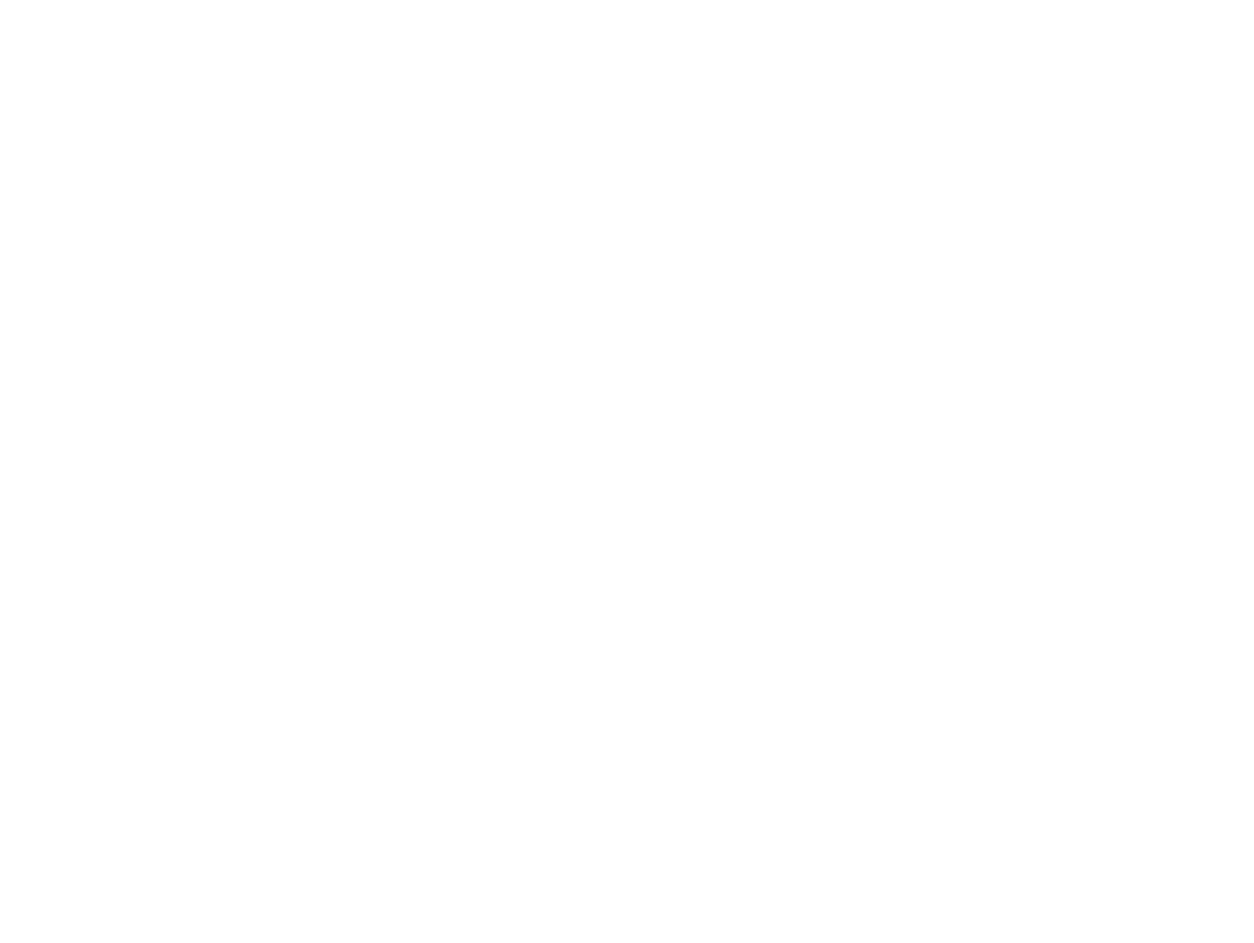
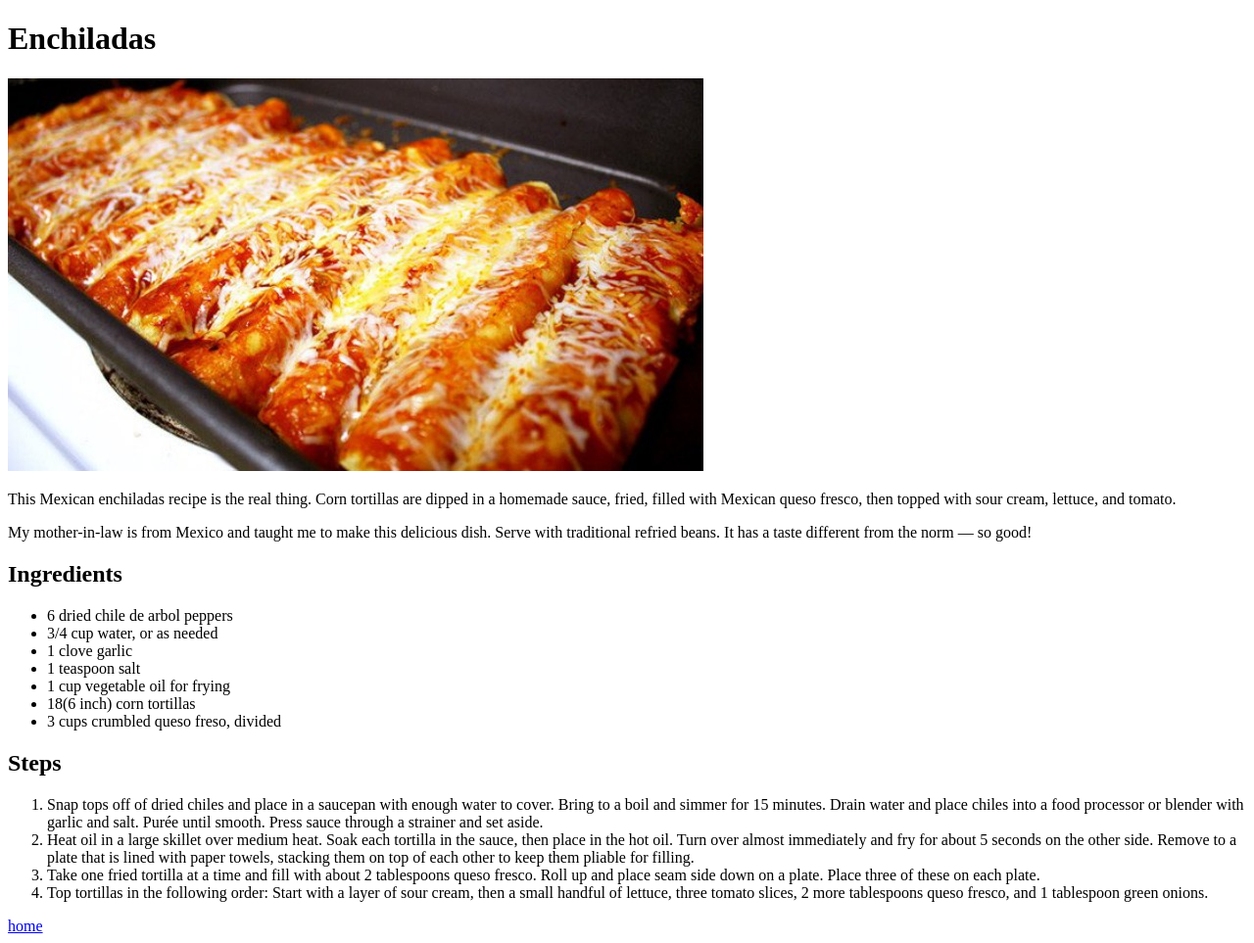
Before and after one commit to ffernandezTech/odin-recipes, a plain HTML site: page recipes/enchiladas.html in a window 1280 px wide. Shown: the whole page at 98% size. Before the commit the page ends 800 px from the top, so only its background shows below. Drawn offline with Linux system fonts and the light colour scheme.

Commit message:
feat: filled enchiladas html

```diff
--- a/recipes/enchiladas.html
+++ b/recipes/enchiladas.html
@@ -3,9 +3,38 @@
 <head>
     <meta charset="UTF-8">
     <meta name="viewport" content="width=device-width, initial-scale=1.0">
-    <title>Document</title>
+    <title>Enchiladas recipes</title>
 </head>
 <body>
+    <h1> Enchiladas</h1>
+    <!-- all information from https://www.allrecipes.com/recipe/77917/authentic-mexican-enchiladas/  -->
+    <img src="../images/enchiladas-image.jpg" alt="mexican enchilada image">
+    <p>This Mexican enchiladas recipe is the real thing. Corn tortillas are dipped in a homemade sauce, fried, filled with Mexican queso fresco, then topped with sour cream, lettuce, and tomato. </p>
+    <p>My mother-in-law is from Mexico and taught me to make this delicious dish. Serve with traditional refried beans. It has a taste different from the norm — so good!</p>
 
+    <h2> Ingredients</h2>
+    <ul>
+        <li> 6 dried chile de arbol peppers</li>
+        <li> 3/4 cup water, or as needed </li>
+        <li> 1 clove garlic</li>
+        <li> 1 teaspoon salt</li>
+        <li> 1 cup vegetable oil for frying</li>
+        <li> 18(6 inch) corn tortillas</li>
+        <li> 3 cups crumbled queso freso, divided</li>
+    </ul>
+
+
+    <h2> Steps</h2>
+    <ol>
+        <li>Snap tops off of dried chiles and place in a saucepan with enough water to cover. Bring to a boil and simmer for 15 minutes. Drain water and place chiles into a food processor or blender with garlic and salt. Purée until smooth. Press sauce through a strainer and set aside.</li>
+        <li>Heat oil in a large skillet over medium heat. Soak each tortilla in the sauce, then place in the hot oil. Turn over almost immediately and fry for about 5 seconds on the other side. Remove to a plate that is lined with paper towels, stacking them on top of each other to keep them pliable for filling.</li>
+        <li>Take one fried tortilla at a time and fill with about 2 tablespoons queso fresco. Roll up and place seam side down on a plate. Place three of these on each plate.</li>
+        <li>Top tortillas in the following order: Start with a layer of sour cream, then a small handful of lettuce, three tomato slices, 2 more tablespoons queso fresco, and 1 tablespoon green onions.</li>
+    </ol>
+
+
+
+
+    <a href="../index.html">home</a>
 </body>
 </html>
```
